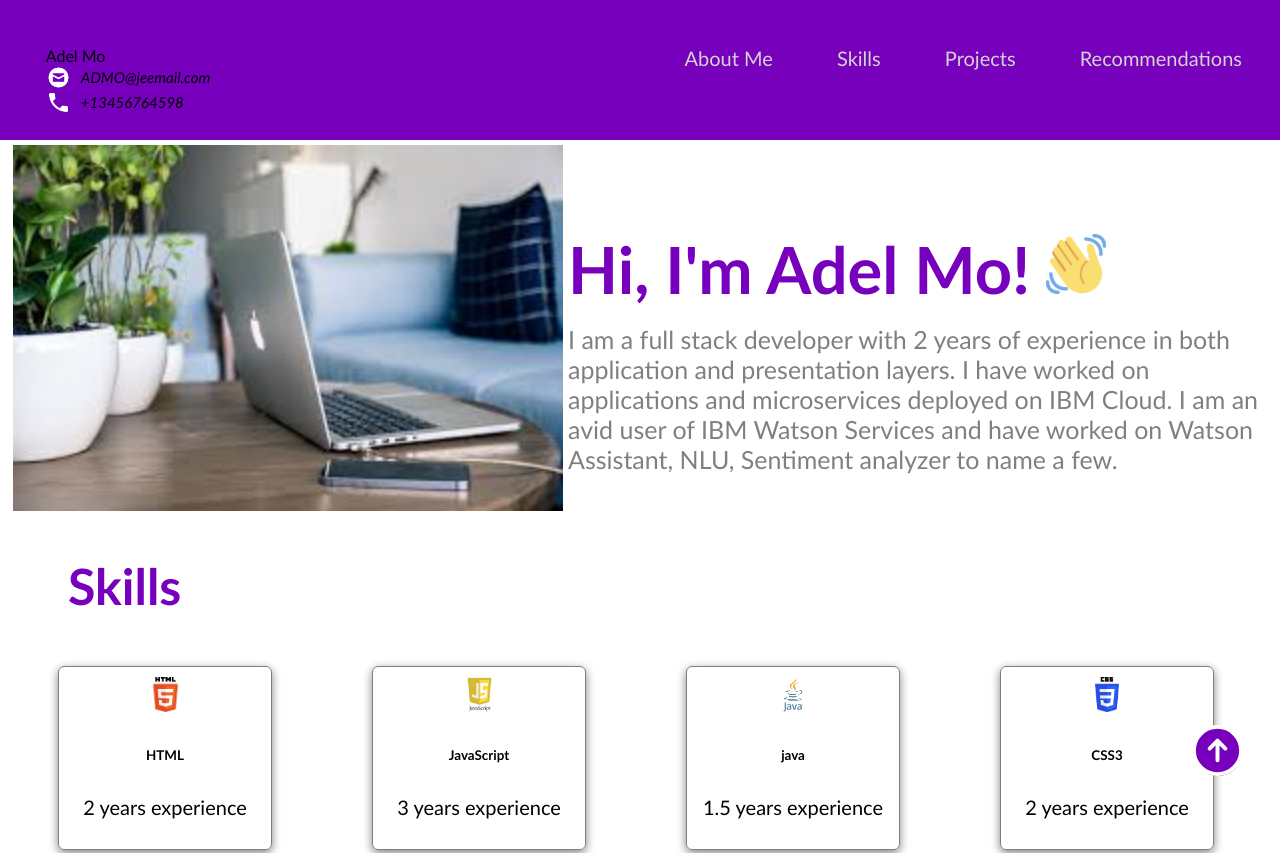
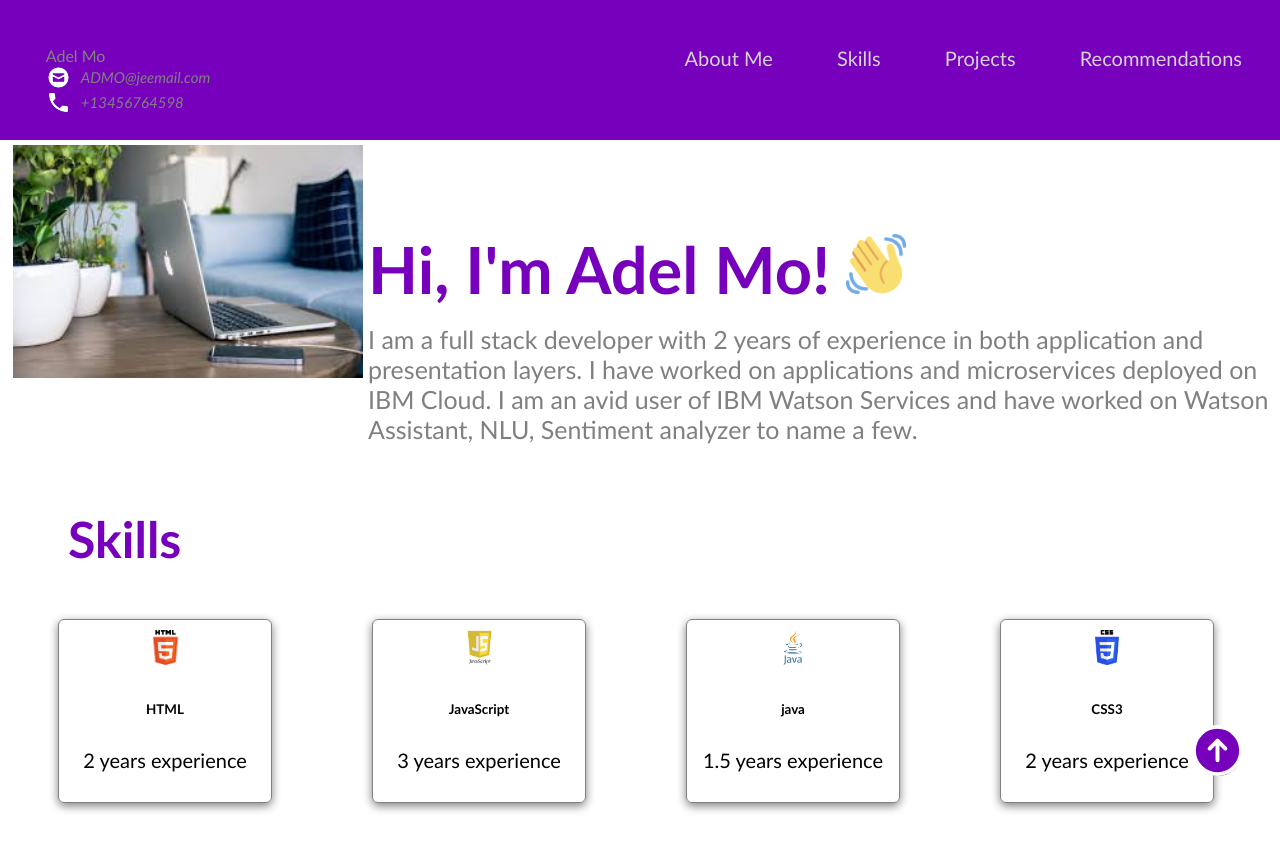
Before and after one commit to AdelMo01/sample_personal_website, a plain HTML site: page index.html in a window 1280 px wide. Shown: the top 853 px of the page. Drawn offline with Linux system fonts and the light colour scheme; files whose address does not match are found by name.

Commit message:
Modify top menu hover styles and profile image width
Updated styles for top menu and profile image.

```diff
--- a/style.css
+++ b/style.css
@@ -21,11 +21,14 @@ body {
   padding: 20px;
   font-size: 20px;
   text-decoration:none;
+
 }
 
 .topmenu:hover {
   color: white;
   /* Add the styles here */
+    font-weight: bolder;
+  text-decoration: underline;
 }
 
 .topdiv {
@@ -37,6 +40,7 @@ body {
   float: left;
   padding-left: 2cm;
   /* Add the styles here */
+  color: gray;
 }
 
 .profile_name .contact_info {
@@ -104,7 +108,7 @@ h2 {
 }
 
 .profile_image {
-  width: 550px;
+  width: 350px;
   height: fit-content;
   vertical-align: middle;
   margin: 5px;
```
